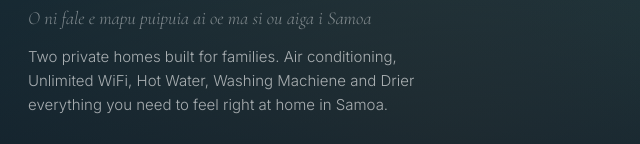
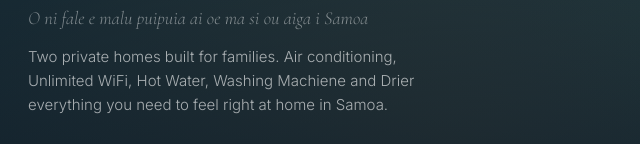
Before and after one commit to Lupe2920/lupe-server, a website: page public/index.html in a window 1280 px wide. Shown: the part 495-639 px from the top of the page, 0-640 px from the left. Drawn offline with nearby package versions, Linux system fonts and the light colour scheme; no server answers.

Commit message:
Update index.html

```diff
--- a/public/index.html
+++ b/public/index.html
@@ -304,7 +304,7 @@
   <div class="hero-content">
     <div class="hero-tag"><div class="hero-dot"></div> 2 fale · Samoa · 2 homes available</div>
     <h1>Your family's<br><em>island home</em><br>in Samoa</h1>
-    <p class="hero-samoan">O ni fale e mapu puipuia ai oe ma si ou aiga i Samoa</p>
+    <p class="hero-samoan">O ni fale e malu puipuia ai oe ma si ou aiga i Samoa</p>
     <p class="hero-desc">Two private homes built for families. Air conditioning, Unlimited WiFi, Hot Water, Washing Machiene and Drier everything you need to feel right at home in Samoa.</p>
     <div class="hero-btns">
       <button class="btn-hero" onclick="openBooking()">
```
